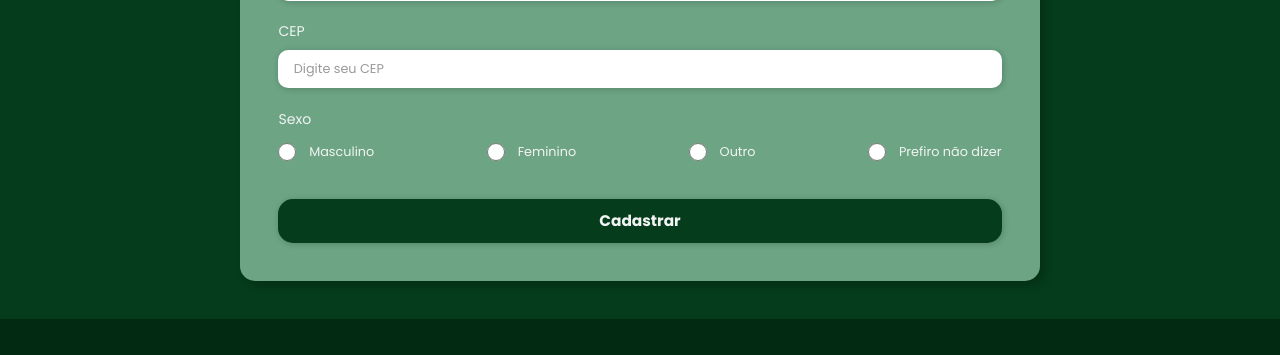
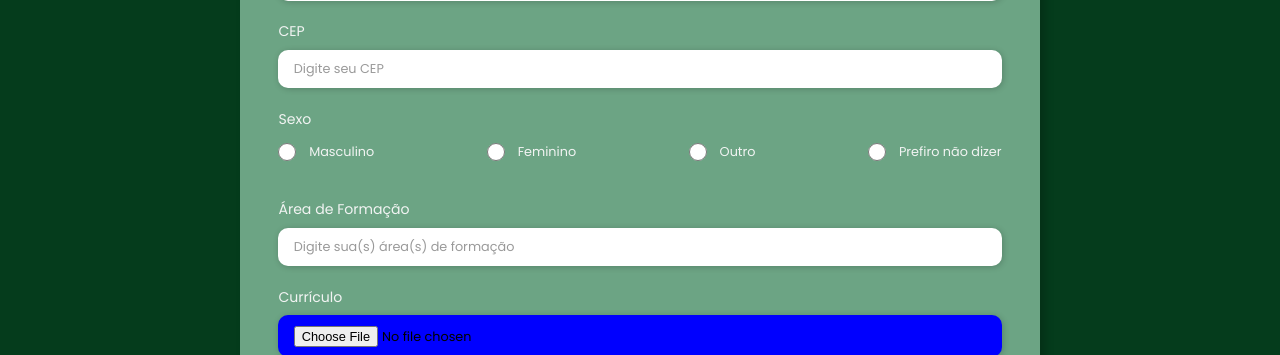
Before and after one commit to joaocuculo/projeto-ravi, a PHP site: page /cadastro-prof.php in a window 1280 px wide. Shown: the part 1020-1375 px from the top of the page. Run offline with PHP 8.4, Linux system fonts and the light colour scheme; some libraries are stand-ins or nearby versions; some web fonts are replaced.

Commit message:
arrumando

```diff
--- a/assets/css/cadastro-aluno.css
+++ b/assets/css/cadastro-aluno-prof.css
@@ -106,6 +106,12 @@ input[type="radio"]{
     gap: 1rem;
 }
 
+/*Cadastro do Professor*/
+.input-curriculo {
+    color: var(--color-black);
+    background-color: blue;
+}
+
 .cad-btn {
     width: 100%;
     padding: 0.8rem 1.2rem;
--- a/cadastro-aluno.php
+++ b/cadastro-aluno.php
@@ -6,7 +6,7 @@
     <meta name="viewport" content="width=device-width, initial-scale=1.0">
     <link rel="shortcut icon" href="assets/img/favicon.ico" type="image/x-icon">
     <link rel="stylesheet" href="assets/css/header-footer.css">
-    <link rel="stylesheet" href="assets/css/cadastro-aluno.css">
+    <link rel="stylesheet" href="assets/css/cadastro-aluno-prof.css">
     <script src="https://kit.fontawesome.com/9b546460e1.js" crossorigin="anonymous"></script>
     <title>Ravi - Cadastro</title>
 </head>
--- a/cadastro-prof.php
+++ b/cadastro-prof.php
@@ -6,7 +6,7 @@
     <meta name="viewport" content="width=device-width, initial-scale=1.0">
     <link rel="shortcut icon" href="assets/img/favicon.ico" type="image/x-icon">
     <link rel="stylesheet" href="assets/css/header-footer.css">
-    <link rel="stylesheet" href="assets/css/cadastro-aluno.css">
+    <link rel="stylesheet" href="assets/css/cadastro-aluno-prof.css">
     <script src="https://kit.fontawesome.com/9b546460e1.js" crossorigin="anonymous"></script>
     <title>Ravi - Cadastro</title>
 </head>
@@ -88,6 +88,15 @@
                             </div>
                         </div>
                     </div>
+
+                    <div class="input-box">
+                        <label for="area-forma">Área de Formação</label>
+                        <input type="text" name="area-forma" id="area-forma" placeholder="Digite sua(s) área(s) de formação" required>
+                    </div>
+                    <div class="input-box">
+                        <label for="curriculo">Currículo</label>
+                        <input type="file" class="input-curriculo" name="curriculo" id="curriculo" required>
+                    </div>
                 </div>
 
                 <button class="cad-btn">
```
